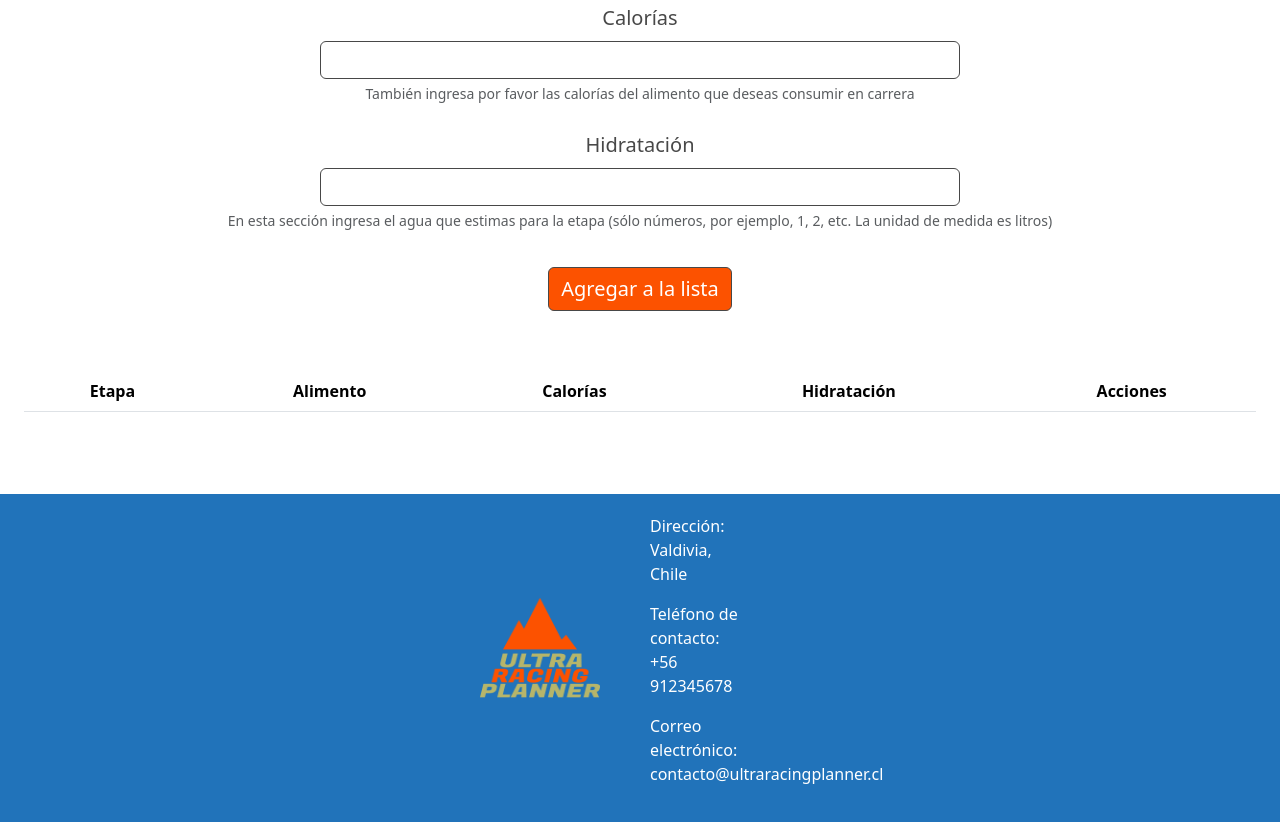
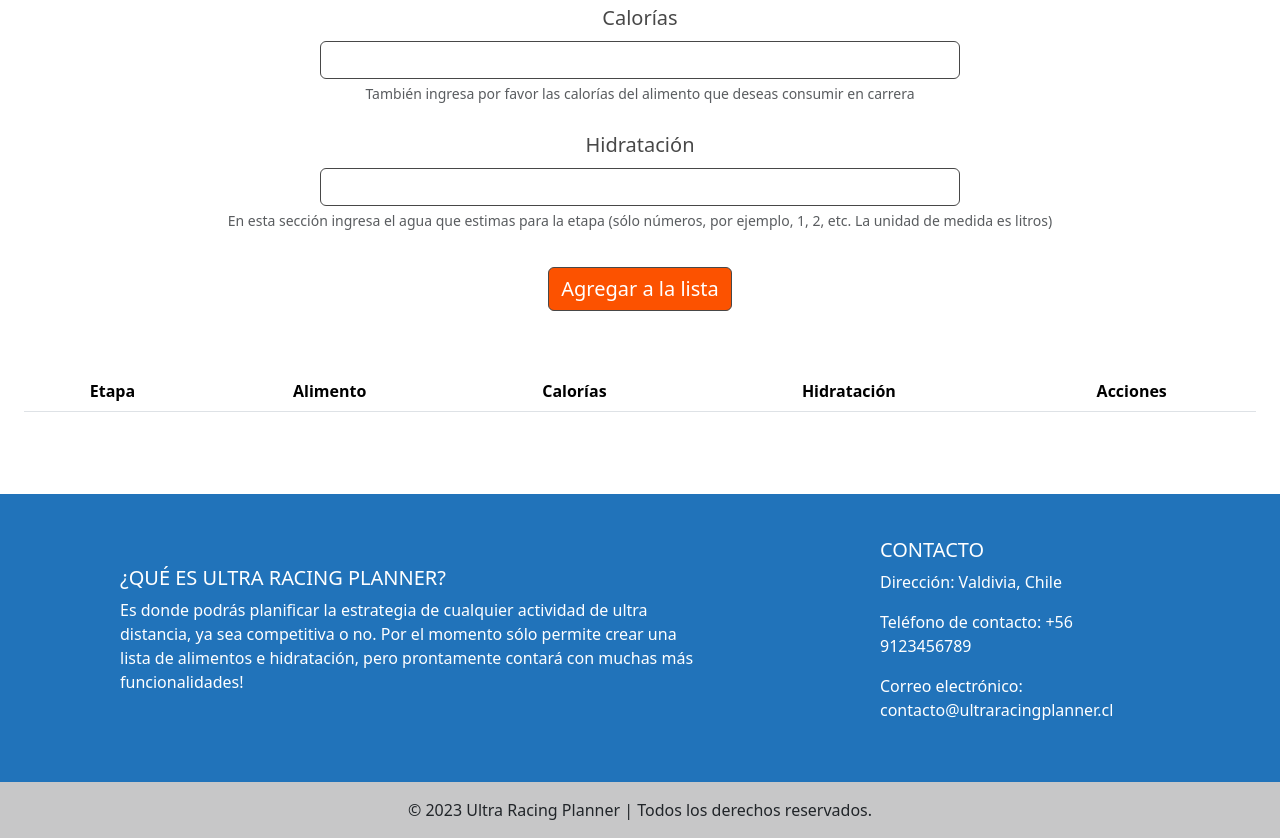
Before and after one commit to gromenyk/ultraracingplanner, a plain HTML site: page index.html in a window 1280 px wide. Shown: the part 1071-1909 px from the top of the page. Drawn offline with nearby package versions, Linux system fonts and the light colour scheme; some packages are replaced by stand-ins of ours; a script that the page names is missing.

Commit message:
CRUD listo

```diff
--- a/assets/main.js
+++ b/assets/main.js
@@ -90,7 +90,7 @@ function saveDataLS () {
 }
 
 function deleteReg(id) {
-    Swal.fire({
+    swal.fire({
         title: 'Por favor confirma si realmente quieres eliminar el registro',
         text: "",
         icon: 'warning',
--- a/assets/styles.css
+++ b/assets/styles.css
@@ -98,23 +98,13 @@ tbody .actions-btn {
     border-color: black;
 }
 
-footer {
-    display: flex;
-    align-items:center;
-    justify-content: center;
-    gap: 50px;
-    background-color: #2173BA;
-    padding: 20px 20px
+.row {
+    align-items: center;
+    justify-content: space-around;
+    padding: 20px;
 }
 
-footer img {
-    height: 100px;
+#footerInfo {
+    background-color: #2173BA;
+    color: white;
 }
-
-#infoFooterGnal {
-    width: 100px;
-}
-
-.infoFooter {
-    color: white
-}
--- a/index.html
+++ b/index.html
@@ -87,16 +87,35 @@
           </table>
         </section>
     </main>
-    <footer class="container-fluid">
-      <img src="./assets/images/logo-no-background.png" alt="logo">
-      <div id="infoFooterGnal">
-        <p class="infoFooter">Dirección: Valdivia, Chile</p>
-        <p class="infoFooter">Teléfono de contacto: +56 912345678</p>
-        <p class="infoFooter">Correo electrónico: contacto@ultraracingplanner.cl </p>
+    <footer class="bg-light text-center text-lg-start">
+      <div id="footerInfo" class="container-fluid p-4">
+        <div class="row">
+          <div class="col-lg-6 col-md-12 mb-4 mb-md-0">
+            <h5 class="text-uppercase">¿Qué es Ultra Racing Planner?</h5>
+            <p>
+              Es donde podrás planificar la estrategia de cualquier actividad de ultra distancia, ya sea competitiva o no. Por el momento sólo permite crear una lista de alimentos e hidratación, pero prontamente contará con muchas más funcionalidades!
+            </p>
+          </div>
+          <div class="col-lg-3 col-md-6 mb-4 mb-md-0">
+            <h5 class="text-uppercase">Contacto</h5>
+            <ul class="list-unstyled">
+              <li>
+                <p>Dirección: Valdivia, Chile</p>
+              </li>
+              <li>
+                <p>Teléfono de contacto: +56 9123456789</p>
+              </li>
+              <li>
+                <p>Correo electrónico: contacto@ultraracingplanner.cl</p>
+              </li>
+            </ul>
+          </div>
+        </div>
       </div>
-      <p></p>
+      <div class="text-center p-3" style="background-color: rgba(0, 0, 0, 0.2);">
+        © 2023 Ultra Racing Planner | Todos los derechos reservados.
+      </div>
     </footer>
-
     <script src="https://cdn.jsdelivr.net/npm/sweetalert2@11"></script>
     <script src="https://cdn.jsdelivr.net/npm/bootstrap@5.3.0-alpha3/dist/js/bootstrap.bundle.min.js" integrity="sha384-ENjdO4Dr2bkBIFxQpeoTz1HIcje39Wm4jDKdf19U8gI4ddQ3GYNS7NTKfAdVQSZe" crossorigin="anonymous"></script>
     <script src="./assets/main.js"></script>
```
Also changed, not shown: notas.js (deleted, +0 -35 lines).
